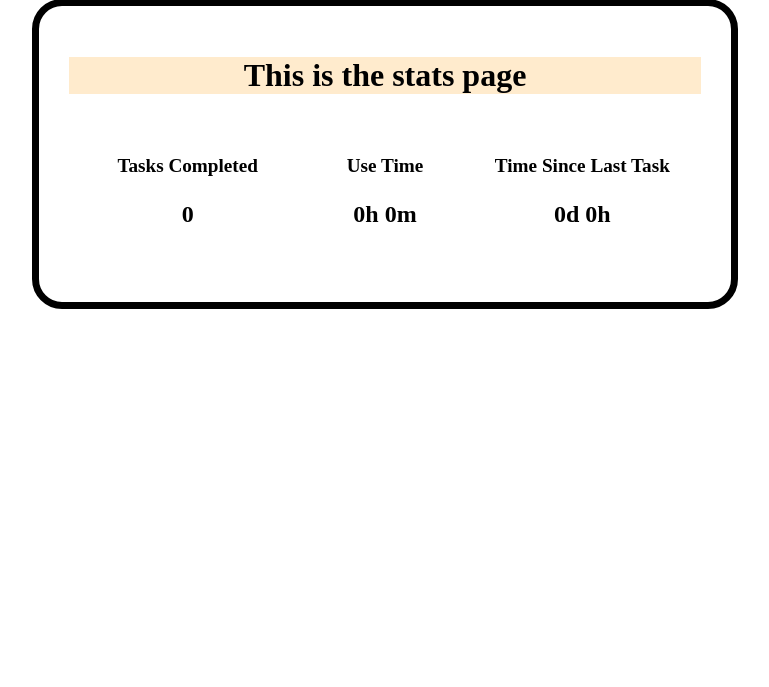
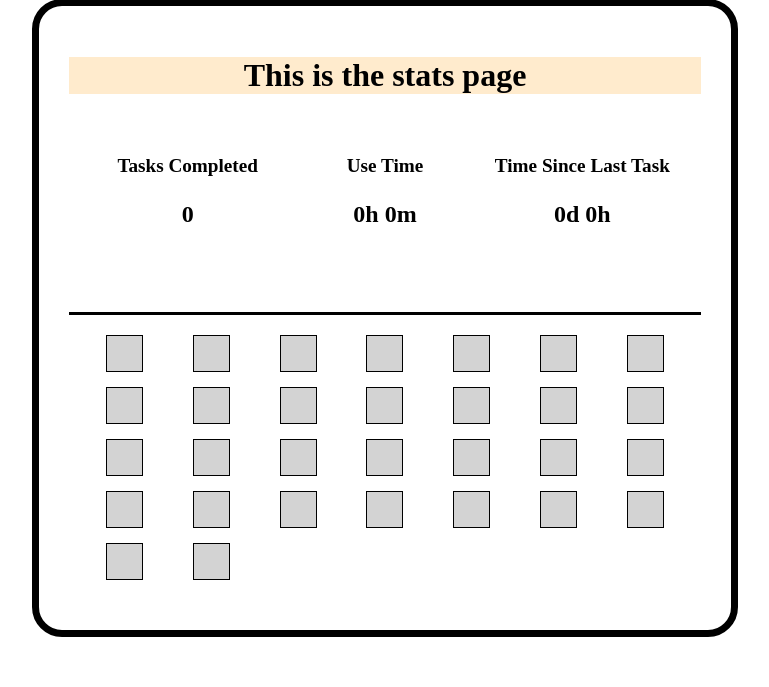
Before and after one commit to sandsmaster/CS50GitPractice, a Django app: page /tasks/stats/ in a window 1280 px wide. Shown: the part 113-800 px from the top of the page, without its empty margins (255-1024 px from the left). Run offline with Django 5.2, Linux system fonts and the light colour scheme.

Commit message:
Add Calendar to Page

```diff
--- a/DJPractice/tasks/static/tasks/style.css
+++ b/DJPractice/tasks/static/tasks/style.css
@@ -31,3 +31,23 @@ h1 {
     font-size: 1.5em;
     font-weight: bold;
 }
+
+.calendar_section {
+    margin-top: 40px;
+    padding: 20px;
+    border-top: 3px solid black;
+}
+
+.calendar_grid {
+    display: grid;
+    grid-template-columns: repeat(7, 1fr);
+    gap: 15px;
+    justify-items: center;
+}
+
+.calendar_square {
+    width: 35px;
+    height: 35px;
+    background-color: #d3d3d3;
+    border: 1px solid #000;
+}
--- a/DJPractice/tasks/templates/tasks/stats.html
+++ b/DJPractice/tasks/templates/tasks/stats.html
@@ -20,5 +20,41 @@
                 <p>0d 0h</p>
             </div>
         </div>
+
+        <div class="calendar_section">
+            <div class="calendar_grid">
+                <!-- This would be replaced by a Django loop like  -->
+                <div class="calendar_square"></div>
+                <div class="calendar_square"></div>
+                <div class="calendar_square"></div>
+                <div class="calendar_square"></div>
+                <div class="calendar_square"></div>
+                <div class="calendar_square"></div>
+                <div class="calendar_square"></div>
+                <div class="calendar_square"></div>
+                <div class="calendar_square"></div>
+                <div class="calendar_square"></div>
+                <div class="calendar_square"></div>
+                <div class="calendar_square"></div>
+                <div class="calendar_square"></div>
+                <div class="calendar_square"></div>
+                <div class="calendar_square"></div>
+                <div class="calendar_square"></div>
+                <div class="calendar_square"></div>
+                <div class="calendar_square"></div>
+                <div class="calendar_square"></div>
+                <div class="calendar_square"></div>
+                <div class="calendar_square"></div>
+                <div class="calendar_square"></div>
+                <div class="calendar_square"></div>
+                <div class="calendar_square"></div>
+                <div class="calendar_square"></div>
+                <div class="calendar_square"></div>
+                <div class="calendar_square"></div>
+                <div class="calendar_square"></div>
+                <div class="calendar_square"></div>
+                <div class="calendar_square"></div>
+            </div>
+        </div>
     </div>
 {% endblock %}
```
